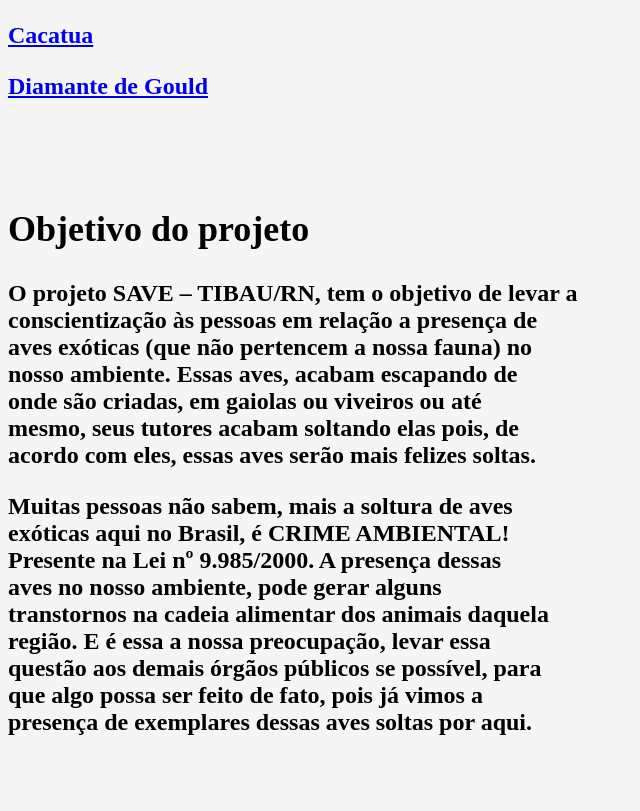
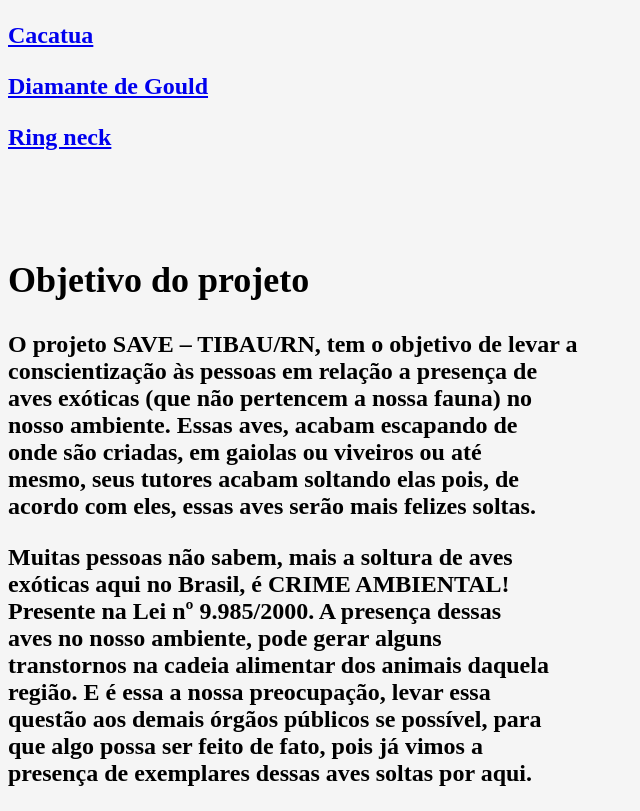
Before and after one commit to PROJETOFEIRA1/SAVETIBAURN2, a plain HTML site: page index.html in a window 1280 px wide. Shown: the part 2030-2841 px from the top of the page, without its empty margins (0-640 px from the left). Before the commit the page ends 2790 px from the top, so only its background shows below. Drawn offline with Linux system fonts and the light colour scheme.

Commit message:
Update index.html

```diff
--- a/index.html
+++ b/index.html
@@ -131,6 +131,7 @@
 
 <p><a href="Gould.html">Diamante de Gould</a></p>
 
+<p><a href="Ringneck.html">Ring neck</a></p>
 
 <br>
 <br>
```
